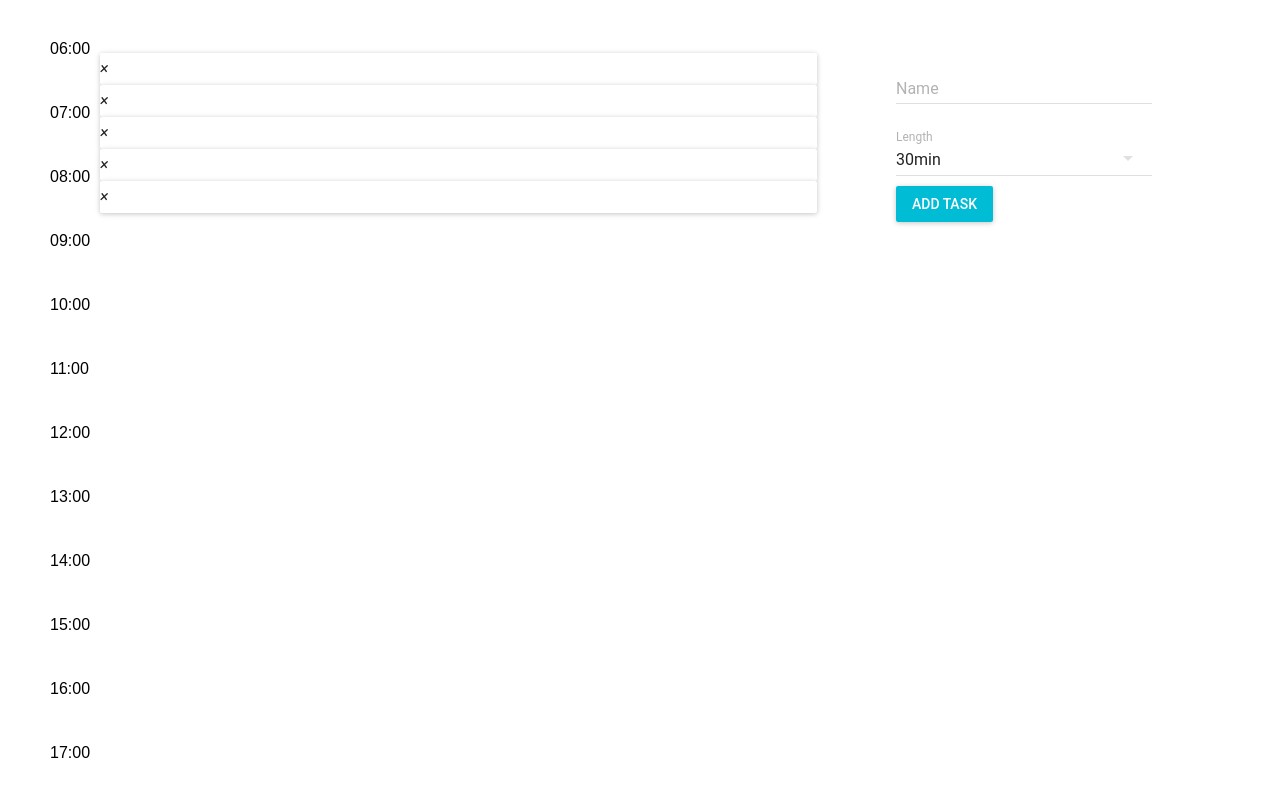
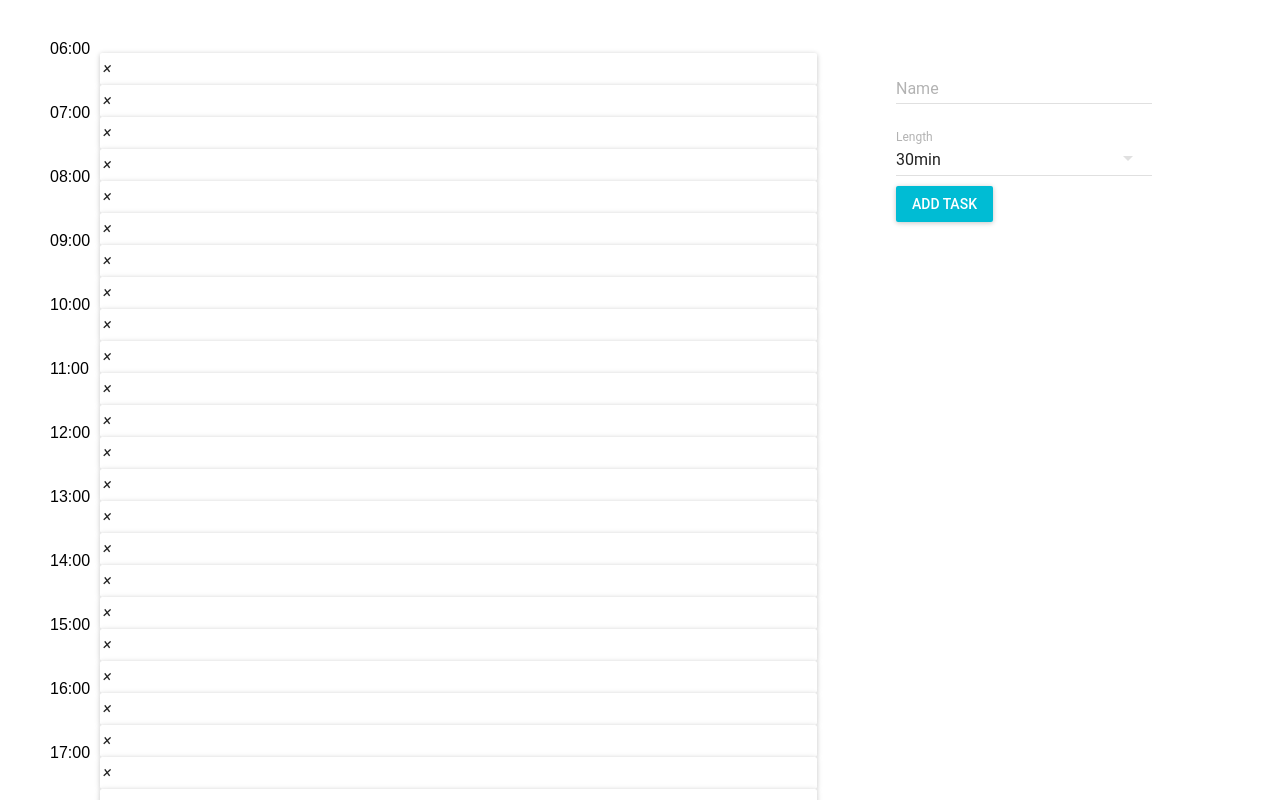
Before and after one commit to chikuwa111/day_scheduler, a React (Create React App) app: page / in a window 1280 px wide. Shown: the top 800 px of the page. Built offline with nearby package versions, Linux system fonts and the light colour scheme.

Commit message:
Add pressDelay

```diff
--- a/src/App.js
+++ b/src/App.js
@@ -7,16 +7,18 @@ class App extends React.Component {
   constructor(props) {
     super(props)
     this.state = this.initialState
+    this.updateTasksHandler = this.updateTasks.bind(this)
+    this.removeTaskHandler = this.removeTask.bind(this)
   }
 
   get initialState() {
     const initialTask = {
       name: '',
       length: 30,
-      initial: true,
+      color: 'white',
     }
     return {
-      tasks: Array(5).fill(initialTask),
+      tasks: Array(36).fill(initialTask),
     }
   }
 
@@ -25,7 +27,6 @@ class App extends React.Component {
   }
 
   removeTask(index) {
-    debugger
     const {tasks} = this.state
     this.setState({
       tasks: [
@@ -38,8 +39,8 @@ class App extends React.Component {
   render() {
     const props = {
       tasks: this.state.tasks,
-      updateTasks: this.updateTasks.bind(this),
-      removeTask: this.removeTask.bind(this),
+      updateTasks: this.updateTasksHandler,
+      removeTask: this.removeTaskHandler,
     }
     return (
       <MuiThemeProvider>
--- a/src/components/TimeTable.js
+++ b/src/components/TimeTable.js
@@ -12,8 +12,8 @@ const TaskItem = SortableElement(({task, onIconClick}) => {
     <Paper
       style={{width: '80%', height: `${task.length / 15}em`, display: 'flex', alignItems: 'center'}}
     >
-      <i onClick={onIconClick} style={{cursor: 'pointer'}}>×</i>
-      <span style={{marginLeft: '5%', fontSize: `${0.8 + task.length / 150}em`}}>{task.name}</span>
+      <i onClick={onIconClick} style={{cursor: 'pointer', float: 'left', paddingLeft: 3}}>×</i>
+      <span style={{paddingLeft: '2%', fontSize: `${0.8 + task.length / 150}em`, width: '98%'}}>{task.name}</span>
     </Paper>
   )
 })
@@ -49,6 +49,8 @@ class TimeTable extends React.Component {
             tasks={tasks}
             removeTask={removeTask}
             onSortEnd={this.onSortEnd.bind(this)}
+            pressDelay={200}
+            useWindowAsScrollContainer
           />
         </div>
       </div>
```
